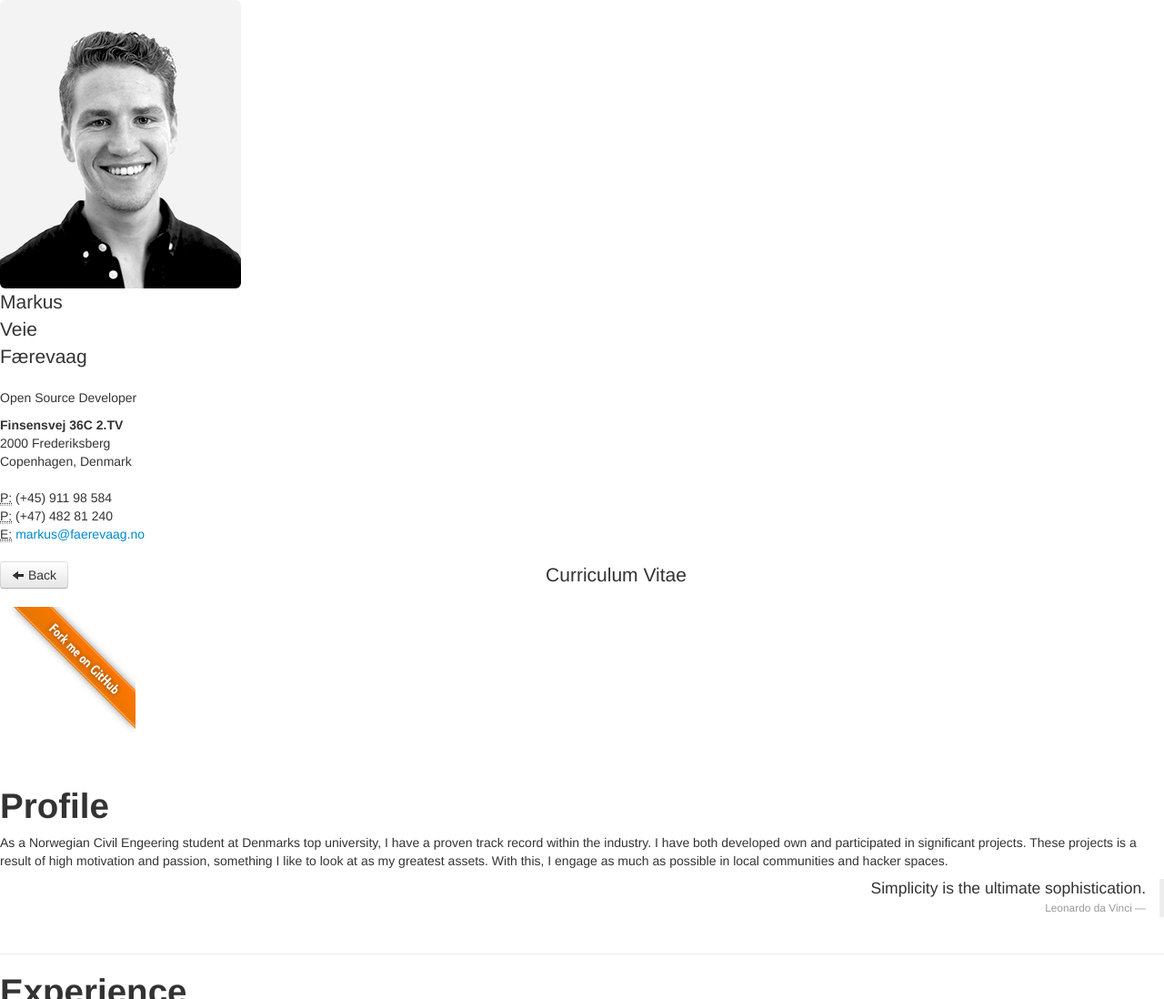
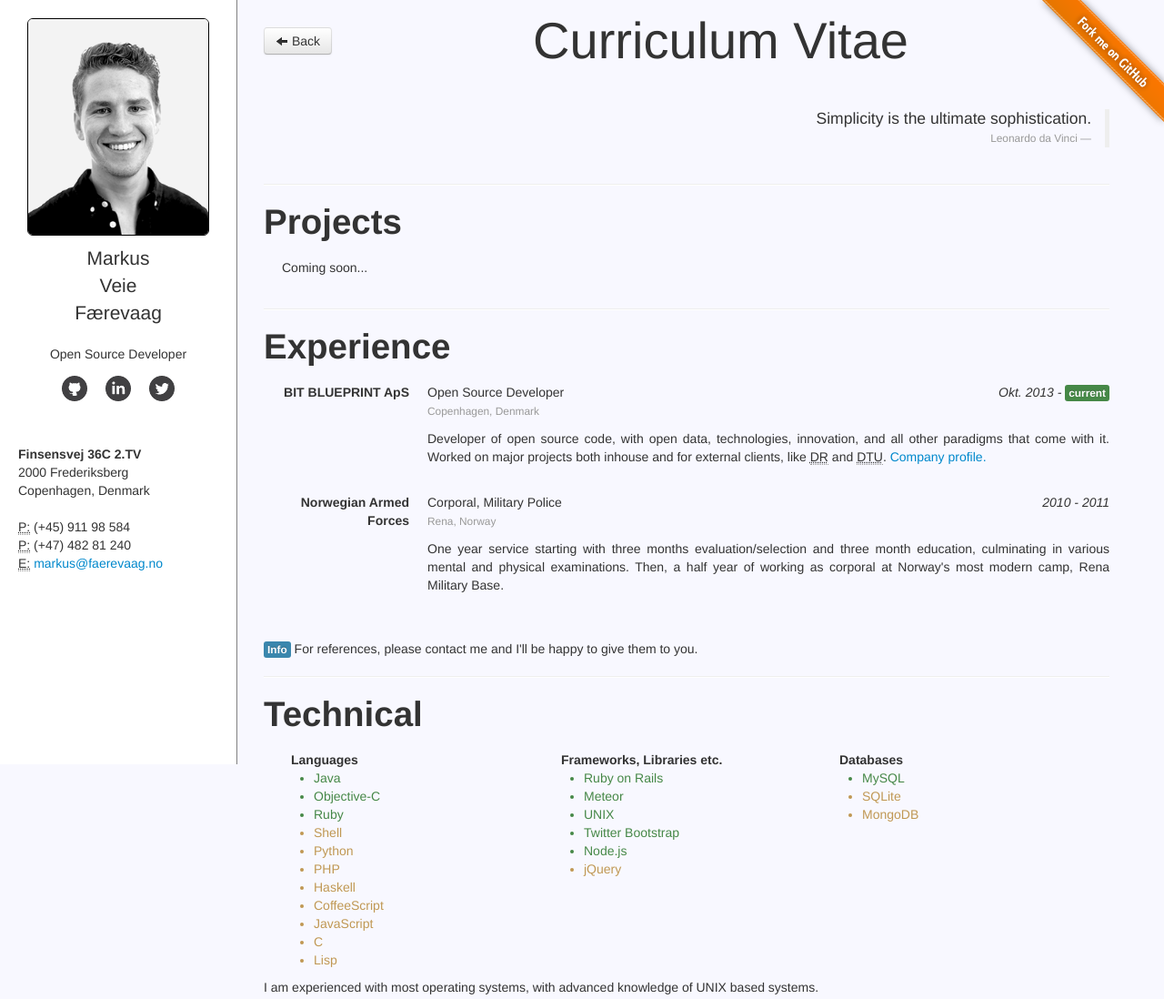
Before and after one commit to mfaerevaag/mfaerevaag.github.io, a plain HTML site: page cv.html in a window 1280 px wide. Shown: the top 1098 px of the page at 91% size. Drawn offline with Linux system fonts and the light colour scheme.

Commit message:
update cv

```diff
--- /dev/null
+++ b/assets/stylesheets/cv.css
@@ -0,0 +1,120 @@
+html, body {
+  height: 100%;
+  background-color: ghostwhite;
+}
+
+header {
+  margin-bottom: 50px;
+  text-align: center;
+  margin-top: 0px;
+}
+
+#title {
+  font-size: 4em;
+}
+
+#headshot {
+  width: 90%;
+  border: 1px solid black;
+  margin-bottom: 10px;
+}
+
+.social {
+  margin-top: 40px;
+  margin-bottom: 30px;
+}
+
+.social-button {
+  padding-top: 28px;
+  padding-left: 28px;
+  background-repeat: no-repeat;
+  margin: 0 10px 0 10px;
+}
+.linkedin-button { background-image: url("../images/linkedin-black-compressed.png"); }
+.twitter-button { background-image: url("../images/twitter-black-compressed.png"); }
+.github-button { background-image: url("../images/github-black-compressed.png"); }
+
+.ribbon {
+  position: absolute;
+  top: 0;
+  right: 0;
+  border: 0;
+}
+
+.sidebar {
+  float: left;
+  position: fixed;
+  height: 100%;
+  width: 220px;
+  text-align: center;
+  padding: 20px 20px 20px 20px;
+  background-color: white;
+  border-right: 1px solid gray;
+  z-index:1;
+}
+
+.personal-info {
+  text-align: left;
+}
+
+.nav {
+  width: 200px;
+  text-align: center;
+  margin-top: -30px;
+}
+
+.nav-tabs {
+  background-color: white;
+}
+
+.side-by-side {
+  margin: 0;
+  display: inline-block;
+}
+
+.main {
+  min-height: 100%;
+  height: auto !important;
+  height: 100%;
+  margin: 0 auto -30px;
+}
+
+.content {
+  text-align: justify;
+  padding: 30px 60px 30px 290px;
+}
+
+.profile p {
+  margin-left: 20px;
+}
+
+.main dd {
+  margin-bottom: 30px;
+}
+
+.main h1 {
+  margin-bottom: 20px;
+}
+
+.technical {
+  padding-left: 30px;
+}
+
+.technical div {
+  width: 33%;
+}
+
+#frameworks { overflow: hidden; }
+
+.dl-horizontal dt {
+  white-space: normal;
+}
+
+footer {
+  width: 100%;
+  position: absolute;
+  bottom: 0;
+  height: 30px;
+  color: grey;
+  text-align: center;
+}
--- a/cv.html
+++ b/cv.html
@@ -2,10 +2,10 @@
 <html lang="en">
     <head>
         <meta charset="utf-8">
-    <title>M. Færevaag CV</title>
+        <title>Færevaag - Resume</title>
         <link href="assets/images/favicon.ico" rel="shortcut icon" type="image/png">
         <link href="assets/stylesheets/bootstrap.min.css" rel="stylesheet" type="text/css" media="all">
-    <link href="assets/stylesheets/style.css" rel="stylesheet" type="text/css" media="all">
+        <link href="assets/stylesheets/cv.css" rel="stylesheet" type="text/css" media="all">
         <meta name="viewport" content="width=device-width, initial-scale=1.0">
     </head>
 
@@ -59,7 +59,23 @@
             <br>
             <br>
 
-      <a id="profile"></a>
+            <blockquote class="pull-right">
+                <p>Simplicity is the ultimate sophistication.</p>
+                <small>Leonardo da Vinci</small>
+            </blockquote>
+            <div class="clearfix"></div>
+            <hr>
+
+            <a id="projects"></a>
+            <h1>Projects</h1>
+            <div class="profile side-by-side">
+                <p class="pull-left">
+                    Coming soon...
+                </p>
+            </div>
+            <hr>
+
+            <!-- <a id="profile"></a>
          <h1>Profile</h1>
          <div class="profile side-by-side">
          <p class="pull-left">
@@ -71,7 +87,7 @@
          <small>Leonardo da Vinci</small>
          </blockquote>
          <div class="clearfix"></div>
-      <hr>
+         <hr> -->
 
             <a id="experience"></a>
             <h1>Experience</h1>
@@ -89,17 +105,6 @@
                                 <a href="http://bitblueprint.com/#people/mf" target="_blank">Company profile.</a>
                             </p>
                     </dd>
-          <!-- <dt>Nova Vista</dt> -->
-          <!-- <dd> -->
-          <!--   <p class="pull-right"><em>2012 - </em><span class="label label-success">current</span></p> -->
-          <!--   <p> -->
-          <!--     Promoter<br> -->
-          <!--     <small class="muted">Oslo, Norway</small> -->
-          <!--     <p> -->
-          <!--       Promoter for Norways largest companies, doing company visits and demonstrations of various technologies. -->
-          <!--     </p> -->
-          <!--   </p> -->
-          <!-- </dd> -->
                     <dt>Norwegian Armed Forces</dt>
                     <dd>
                         <p class="pull-right"><em>2010 - 2011</em></p>
```
Lines whose indentation alone changed are shown as unchanged.
